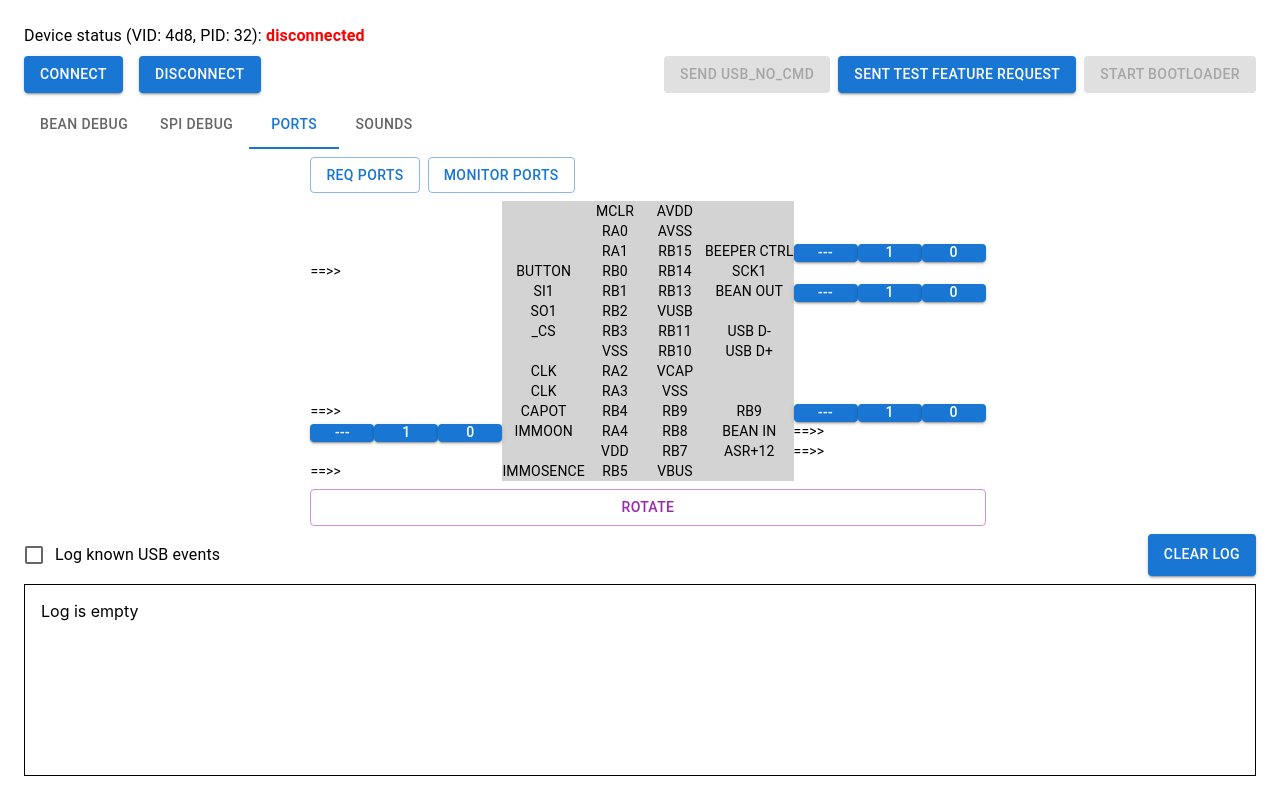
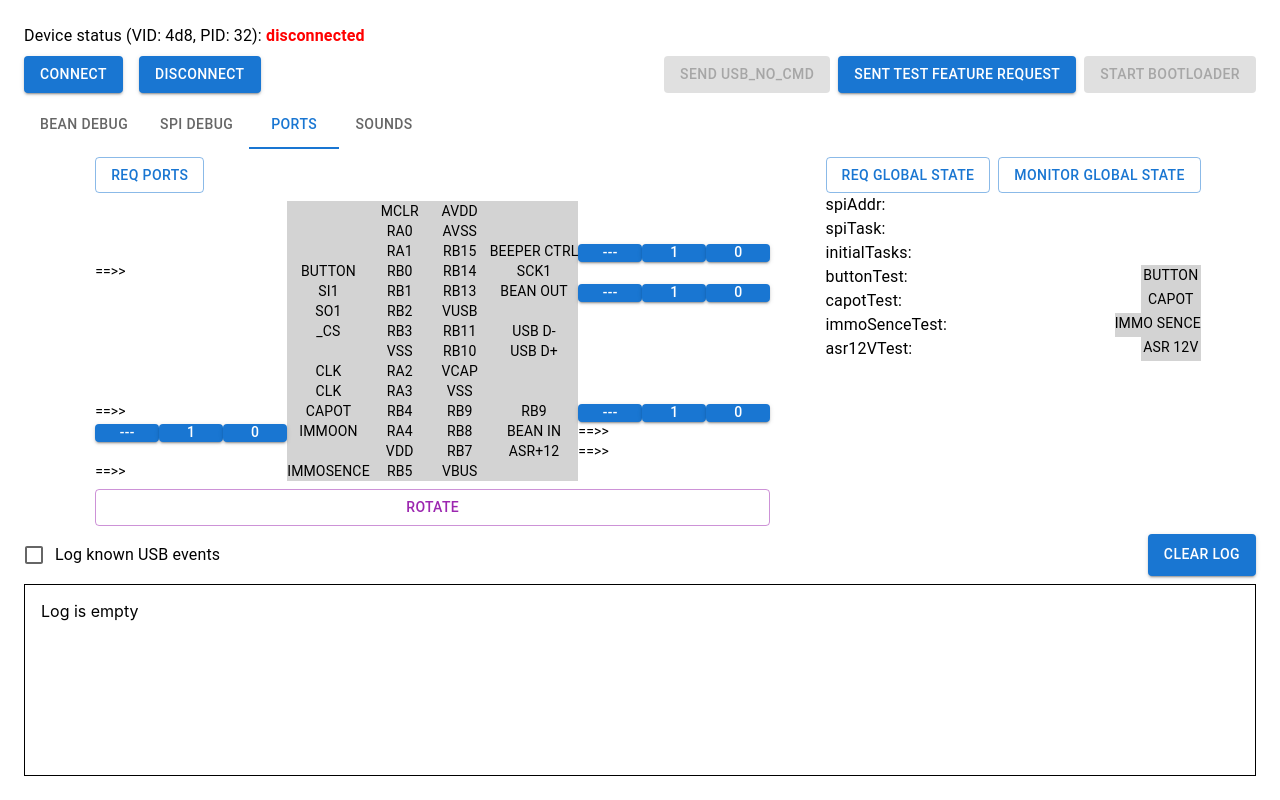
Before and after one commit to fyodore82/immo-control-app, a React (Create React App) app: page / in a window 1280 px wide. Both pictures are taken after a click on the tab "PORTS". Built offline with nearby package versions, Linux system fonts and the light colour scheme.

Commit message:
- Remove port monitoring   - Add GlobalState monitor with port debounce debugger

```diff
--- a/src/components/PortsTab.tsx
+++ b/src/components/PortsTab.tsx
@@ -9,10 +9,12 @@ import Port from "./Port"
 import useUsbSendFeatureRequest from "../usb/useUsbSendFeatureRequest"
 import { USBFeatureRequests } from "../usb/usbFeatureRequests"
 import TogglePort from "./TogglePort"
+import { Typography } from "@mui/material"
 
 const selector = createStructuredSelector({
   ports: (state: RootState) => state.logsReducer.ports,
   rotatePortsView: (state: RootState) => state.logsReducer.rotatePortsView,
+  globalState: (state: RootState) => state.logsReducer.globalState,
 })
 
 const leftPorts: {
@@ -68,6 +70,7 @@ const PortsTab: FC<Props> = ({ device }) => {
   const {
     ports,
     rotatePortsView,
+    globalState,
   } = useSelector(selector)
 
   const dispatch = useDispatch()
@@ -89,7 +92,7 @@ const PortsTab: FC<Props> = ({ device }) => {
   }, [sendUsbFeatureReq])
 
   return (
-    <Box display='flex' ml={1} minWidth={0} justifyContent='center'>
+    <Box display='flex' ml={1} minWidth={0} justifyContent='space-evenly'>
       <Box display='flex' flexDirection='column' ml={1}>
         <Box display='flex'>
           <Button
@@ -98,14 +101,6 @@ const PortsTab: FC<Props> = ({ device }) => {
             onClick={() => sendUsbFeatureReq(USBFeatureRequests.USB_GET_PORTS_STATE)}
           >
             Req ports
-          </Button>
-          <Button
-            variant='outlined'
-            color='primary'
-            sx={{ marginLeft: 1 }}
-            onClick={() => sendUsbFeatureReq(USBFeatureRequests.USB_MONITOR_PORTS_STATE)}
-          >
-            Monitor ports
           </Button>
         </Box>
         <Box display='flex' flexDirection='row' mb={1} mt={1}>
@@ -136,6 +131,68 @@ const PortsTab: FC<Props> = ({ device }) => {
           Rotate
         </Button>
       </Box>
+      <Box>
+        <Box display='flex'>
+          <Button
+            variant='outlined'
+            color='primary'
+            onClick={() => sendUsbFeatureReq(USBFeatureRequests.USB_GET_GLOBAL_STATE)}
+          >
+            Req Global State
+          </Button>
+          <Button
+            variant='outlined'
+            color='primary'
+            sx={{ marginLeft: 1 }}
+            onClick={() => sendUsbFeatureReq(USBFeatureRequests.USB_MONITOR_GLOBAL_STATE)}
+          >
+            Monitor Global State
+          </Button>
+        </Box>
+        <Box display='flex' flexDirection='column'>
+          <Box display='flex' flexDirection='row'>
+            <Typography>spiAddr: </Typography>
+            <Typography sx={{ fontWeight: 'bold' }}>{globalState.spiAddr != null ? `0x${globalState.spiAddr?.toString(16)}` : ''}</Typography>
+          </Box>
+          <Box display='flex' flexDirection='row'>
+            <Typography>spiTask: </Typography>
+            <Typography sx={{ fontWeight: 'bold' }}>{globalState.spiTask != null ? `0x${globalState.spiTask?.toString(16)}` : ''}</Typography>
+          </Box>
+          <Box display='flex' flexDirection='row'>
+            <Typography>initialTasks: </Typography>
+            <Typography sx={{ fontWeight: 'bold' }}>{globalState.initialTasks != null ? `0x${globalState.initialTasks?.toString(16)}` : ''}</Typography>
+          </Box>
+
+          <Box display='flex' flexDirection='row' justifyContent='space-between'>
+            <Typography sx={{ whiteSpace: 'pre' }}>
+              buttonTest:
+              <Typography component='span' sx={{ fontWeight: 'bold' }}>{globalState.buttonTest != null ? `0x${globalState.buttonTest?.toString(16)}` : ''}</Typography>
+            </Typography>
+            <Port portName='Button' portState={globalState.buttonIn} />
+          </Box>
+          <Box display='flex' flexDirection='row' justifyContent='space-between'>
+            <Typography sx={{ whiteSpace: 'pre' }}>
+              capotTest:
+              <Typography component='span' sx={{ fontWeight: 'bold' }}>{globalState.capotTest != null ? `0x${globalState.capotTest?.toString(16)}` : ''}</Typography>
+            </Typography>
+            <Port portName='Capot' portState={globalState.capotIn} />
+          </Box>
+          <Box display='flex' flexDirection='row' justifyContent='space-between'>
+            <Typography sx={{ whiteSpace: 'pre' }}>
+              immoSenceTest:
+              <Typography component='span' sx={{ fontWeight: 'bold' }}>{globalState.immoSenceTest != null ? `0x${globalState.immoSenceTest?.toString(16)}` : ''}</Typography>
+            </Typography>
+            <Port portName='Immo Sence' portState={globalState.immoSenceIn} />
+          </Box>
+          <Box display='flex' flexDirection='row' justifyContent='space-between'>
+            <Typography sx={{ whiteSpace: 'pre' }}>
+              asr12VTest:
+              <Typography component='span' sx={{ fontWeight: 'bold' }}>{globalState.asr12VTest != null ? `0x${globalState.asr12VTest?.toString(16)}` : ''}</Typography>
+            </Typography>
+            <Port portName='ASR 12V' portState={globalState.asr12VIn} />
+          </Box>
+        </Box>
+      </Box>
     </Box >
   )
 }
--- a/src/redux/logsReducer.tsx
+++ b/src/redux/logsReducer.tsx
@@ -46,7 +46,22 @@ export type LogsState = {
     AVss?: undefined
     Vcap?: undefined
     Vusb?: undefined
-  }
+  },
+  globalState: {
+    spiAddr?: number
+    spiTask?: number
+    initialTasks?: number
+
+    buttonIn?: boolean
+    capotIn?: boolean
+    immoSenceIn?: boolean
+    asr12VIn?: boolean
+
+    buttonTest?: number
+    capotTest?: number
+    immoSenceTest?: number
+    asr12VTest?: number
+  },
 }
 
 const initialState: LogsState = {
@@ -56,6 +71,7 @@ const initialState: LogsState = {
   rotatePortsView: false,
   ports: {},
   echoReceived: false,
+  globalState: {},
 }
 
 const logsReducer = createSlice({
@@ -99,6 +115,9 @@ const logsReducer = createSlice({
       state.ports.rb14 = !!(ports[6] & 0b1000000);
       state.ports.rb15 = !!(ports[6] & 0b10000000);
     },
+    setGlobalState: (state, { payload }: PayloadAction<LogsState['globalState']>) => {
+      state.globalState = payload
+    },
     toggleLogKnownEvents: (state) => {
       state.logKnownEvents = !state.logKnownEvents
     },
@@ -118,6 +137,7 @@ export const {
   toggleLogKnownEvents,
   toggleRotatePortsView,
   setEchoReceived,
+  setGlobalState,
 } = logsReducer.actions
 
 export default logsReducer.reducer
--- a/src/usb/processUsbEvent.tsx
+++ b/src/usb/processUsbEvent.tsx
@@ -1,6 +1,6 @@
 import { SPICommand, USBFeatureResponses } from "./usbFeatureRequests";
 import { setStatusReg } from "../redux/spiReducer";
-import { log, setEchoReceived, setPins } from "../redux/logsReducer";
+import { log, setEchoReceived, setGlobalState, setPins } from "../redux/logsReducer";
 
 const knownSpiCommands: { [key in SPICommand]?: boolean } = {
   [SPICommand.StatusRegRead]: true,
@@ -14,6 +14,7 @@ const knownEvents = {
   [USBFeatureResponses.USB_POST_SPI_RESP]: (usbData: SPICommand) => knownSpiCommands[usbData],
   [USBFeatureResponses.USB_GOT_BEAN_CMD]: () => true,
   [USBFeatureResponses.USB_GOT_REC_TICKS]: () => true,
+  [USBFeatureResponses.USB_GOT_GLOBAL_STATE]: () => true,
 }
 
 const processUsbEvent = ({
@@ -84,6 +85,28 @@ const processUsbEvent = ({
       }
       break
     }
+    case USBFeatureResponses.USB_GOT_GLOBAL_STATE: {
+      // 1 - 4 bytes: spiAddr (uint32_t)
+      const spiAddr = event.data.getUint8(4) + (event.data.getUint8(3) << 8) + (event.data.getUint8(2) << 16) + (event.data.getUint8(1) << 24)
+      // ports are debounced ports
+      const ports = event.data.getUint8(7);
+      dispatch(setGlobalState({
+        spiAddr,
+        spiTask: event.data.getUint8(5),
+        initialTasks: event.data.getUint8(6),
+
+        buttonIn: !!(ports & 0b00000001),
+        capotIn: !!(ports & 0b00000010),
+        immoSenceIn: !!(ports & 0b00000100),
+        asr12VIn: !!(ports & 0b00001000),
+
+        buttonTest: event.data.getUint8(8),
+        capotTest: event.data.getUint8(9),
+        immoSenceTest: event.data.getUint8(10),
+        asr12VTest: event.data.getUint8(11),
+      }))
+      break;
+    }
   }
   if (logKnownEvents
     || !knownEvents[usbEventId]
--- a/src/usb/usbFeatureRequests.ts
+++ b/src/usb/usbFeatureRequests.ts
@@ -4,7 +4,7 @@ export const enum USBFeatureRequests {
   USB_GET_PORTS_STATE = 2,
   USB_SET_PORT_STATE0 = 3,  // Data[0] = port number
   USB_SET_PORT_STATE1 = 4,
-  USB_MONITOR_PORTS_STATE = 5,
+  // USB_MONITOR_PORTS_STATE = 5, // Cannot monitor as CN interrupts has higher priority and will freeze the device
 
   USB_SPI_SEND_CMD = 0x11,
 
@@ -14,6 +14,9 @@ export const enum USBFeatureRequests {
   USB_LISTERN_BEAN_REC_TICKS = 0x24, // Save ticks elapsed between NEAN IN port change
 
   USB_PLAY_BEEP_SOUND = 0x31,
+
+  USB_GET_GLOBAL_STATE = 0x41,
+  USB_MONITOR_GLOBAL_STATE = 0x42,
 
   USB_START_BOOTLOADER = 0x80,
 
@@ -27,6 +30,8 @@ export const enum USBFeatureResponses {
 
   USB_GOT_BEAN_CMD = 0x21,
   USB_GOT_REC_TICKS = 0x23,
+
+  USB_GOT_GLOBAL_STATE = 0x41,
 
   USB_ECHO = 0x90,
 }
```
